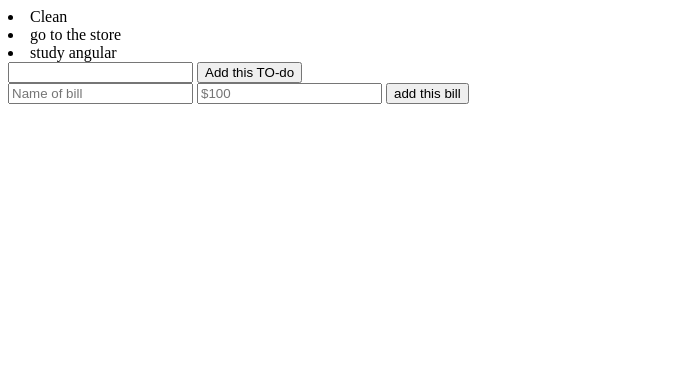
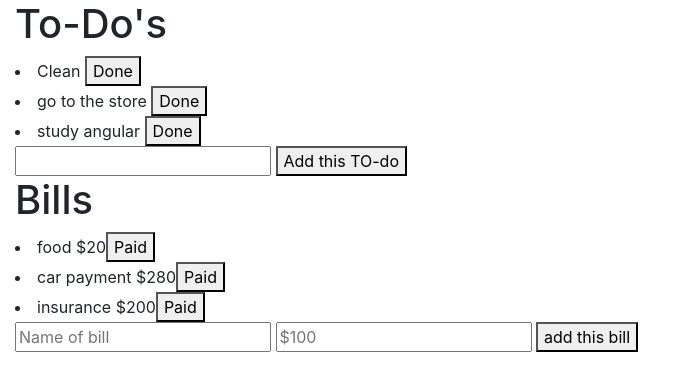
Before and after one commit to MichaelM1999/angular-practice1, a plain HTML site: page index.html in a window 1280 px wide. Shown: the whole page, without its empty margins (0-693 px from the left). Drawn offline with nearby package versions, Linux system fonts and the light colour scheme.

Commit message:
more buttons

```diff
--- a/index.html
+++ b/index.html
@@ -1,22 +1,25 @@
 <!DOCTYPE html>
 <html>
 <head>
+    <link rel="stylesheet" href="https://stackpath.bootstrapcdn.com/bootstrap/4.3.1/css/bootstrap.min.css" integrity="sha384-ggOyR0iXCbMQv3Xipma34MD+dH/1fQ784/j6cY/iJTQUOhcWr7x9JvoRxT2MZw1T" crossorigin="anonymous">
     <script src="https://ajax.googleapis.com/ajax/libs/angularjs/1.7.8/angular.min.js"></script>
 </head>
 <body ng-app="ToDoList">
     <!-- To-Do -->
-    <div ng-controller="MainController">
+    <div ng-controller="MainController" class="col">
+        <h1>To-Do's</h1>
         <div ng-repeat="item in list">
-            <li> {{ item }}</li>
+            <li> {{ item }} <button ng-click="removeTodo">Done</button></li>
         </div>
         <input ng-model="addToDo">
         <button ng-click="addItem()">Add this TO-do</button>
 
     </div>
     <!-- bills -->
-    <div ng-controller="MainController">
+    <div ng-controller="MainController" class="col">
+        <h1>Bills</h1>
         <div ng-repeat="item in bills">
-            <li>{{item.name}} {{item.ammount}}</li>
+            <li>{{item.name}} {{item.ammount}}<button ng-click="removeBill">Paid</button></li></li>
         </div>
         <input ng-model="billName" placeholder="Name of bill">
         <input ng-model="billAmmount" placeholder="$100">
--- a/js/controllers/controller.js
+++ b/js/controllers/controller.js
@@ -1,9 +1,22 @@
 app.controller("MainController", ['$scope', function ($scope) {
+    // to-do logic
     $scope.list = ["Clean", "go to the store", "study angular"];
     $scope.addItem = function() {
         $scope.list.push($scope.addToDo);
     }
-    $scope.bills = [];
+    // bills logic
+    $scope.bills = [{
+        name:"food",
+        ammount:"$20"
+    },
+    {
+        name:"car payment",
+        ammount:"$280"
+    },
+    {
+        name:"insurance",
+        ammount:"$200"
+    }];
     $scope.addBill = function() {
         $scope.bills.push({
             name: $scope.billName,
```
